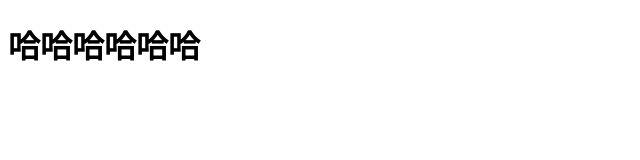
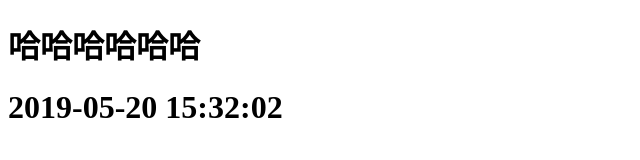
Before and after one commit to huanglou1994/test123, a plain HTML site: page index.html in a window 1280 px wide. Shown: the whole page, without its empty margins (0-640 px from the left). Drawn offline with Linux system fonts and the light colour scheme.

Commit message:
第三次

```diff
--- a/index.html
+++ b/index.html
@@ -10,5 +10,8 @@
     <h1>
         哈哈哈哈哈哈
     </h1>
+    <h1>
+        2019-05-20 15:32:02
+    </h1>
 </body>
 </html>
```
